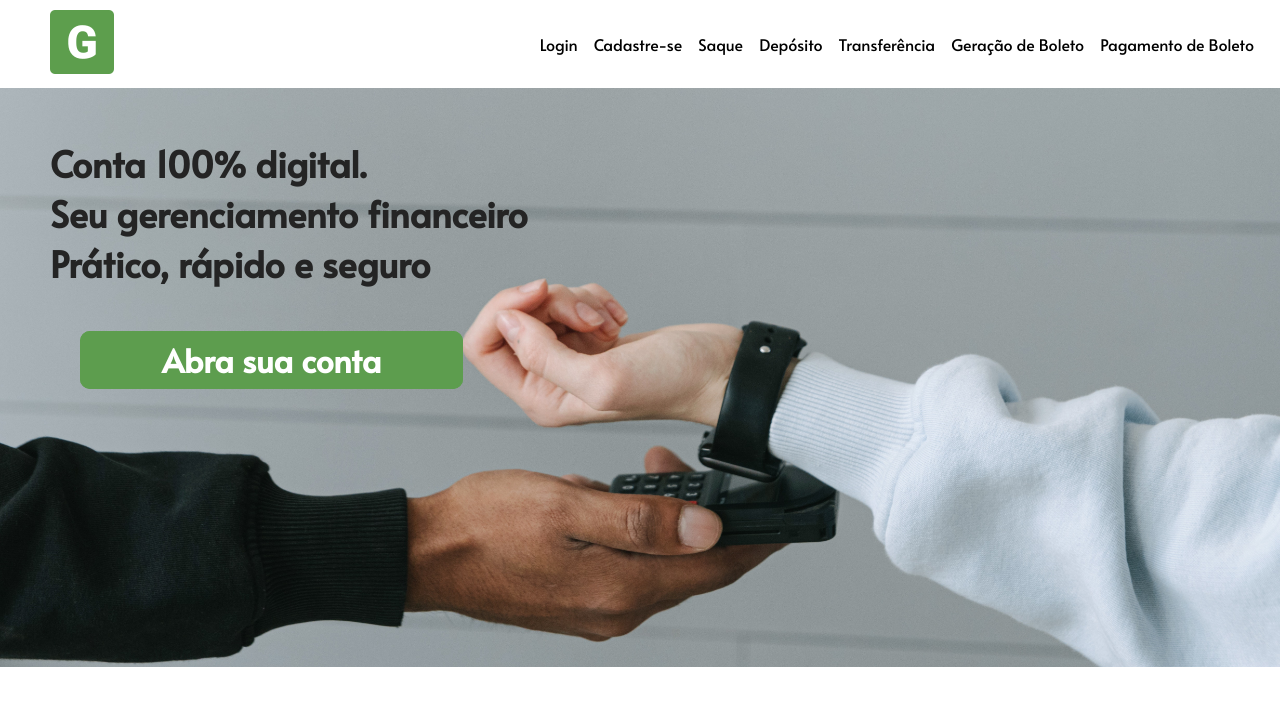
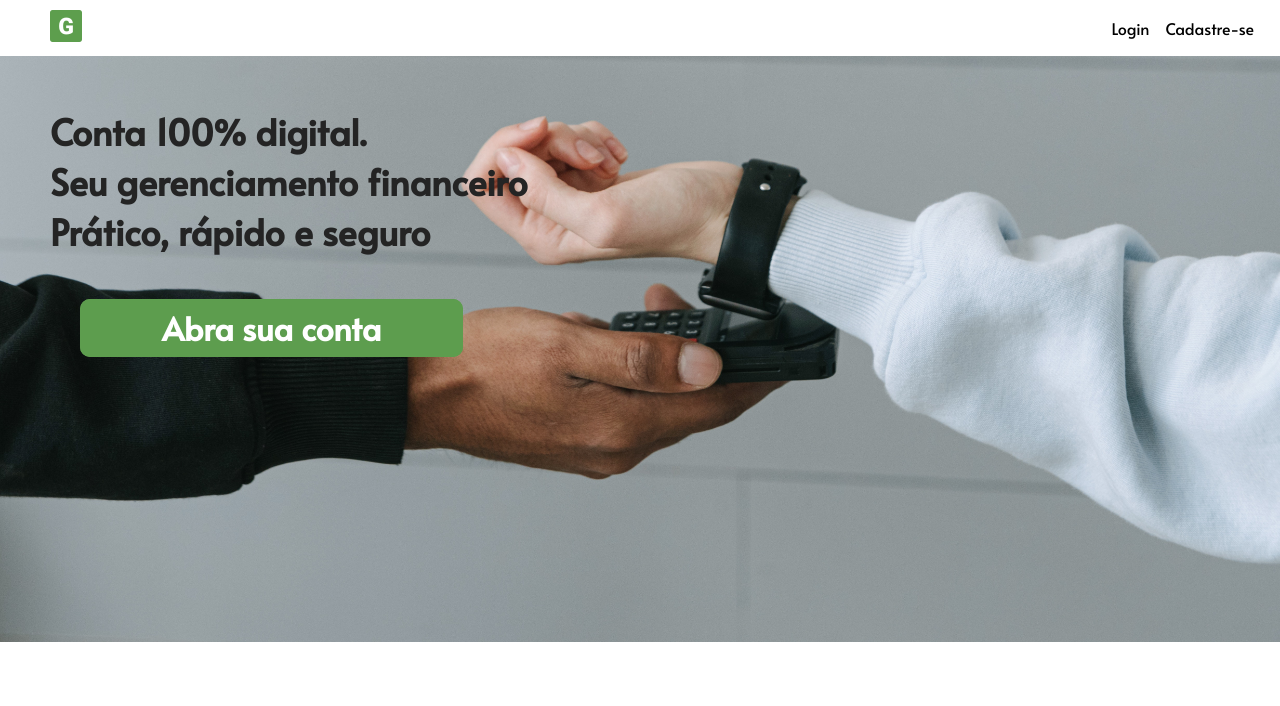
Before and after one commit to matheushnogueira/Projeto_GeneraBank, a React (Create React App) app in the folder generabank/: page / in a window 1280 px wide. Shown: the top 706 px of the page. Built offline with nearby package versions, Linux system fonts and the light colour scheme.

Commit message:
atualização projeto

```diff
--- a/generabank/public/index.html
+++ b/generabank/public/index.html
@@ -9,7 +9,7 @@
       name="description"
       content="Web site created using create-react-app"
     />
-    <link rel="GeneraBank" href="./GeneraBank-icon_1.ico" />
+    <link rel="GeneraBank" href="./Logo_24.ico" />
     <link rel="preconnect" href="https://fonts.googleapis.com">
     <link rel="preconnect" href="https://fonts.gstatic.com" crossorigin>
     <link href="https://fonts.googleapis.com/css2?family=Alata&display=swap" rel="stylesheet">
--- a/generabank/src/components/NavBar/NavBar.js
+++ b/generabank/src/components/NavBar/NavBar.js
@@ -1,24 +1,20 @@
 import React from 'react'
 import { NavLink} from 'react-router-dom'
-import './NavBar.css'
-import logo from '../../assets/Logo_64.png'
+import styles from './NavBar.module.css'
+import logo from '../../assets/Logo_32.png'
 
 const NavBar = () => {
   return (
     <>
-    <nav className='navbar'>
-        <NavLink to="/">
-            <img src={logo} alt="" />
-        </NavLink>
+    <nav className={styles.navbar}>
 
-        <ul className='list'>
-            <li className='items'><NavLink to="/login">Login</NavLink></li>
-            <li className='items'><NavLink to="/cadastro">Cadastre-se</NavLink></li>
-            <li className='items'><NavLink to="/saque">Saque</NavLink></li>
-            <li className='items'><NavLink to="/deposito">Depósito</NavLink></li>
-            <li className='items'><NavLink to="/tranferencia">Transferência</NavLink></li>
-            <li className='items'><NavLink to="/grboleto">Geração de Boleto</NavLink></li>
-            <li className='items'><NavLink to="/pgmboleto">Pagamento de Boleto</NavLink></li>
+        <div className={styles.logo}>
+          <NavLink to="/"><img src={logo} alt="" /></NavLink>
+        </div>
+
+        <ul className={styles.list}>
+            <li><NavLink to="/login">Login</NavLink></li>
+            <li><NavLink to="/cadastro">Cadastre-se</NavLink></li>
         </ul>
 
     </nav>
--- a/generabank/src/components/NavBar/NavBar.css
+++ b/generabank/src/components/NavBar/NavBar.module.css
@@ -1,6 +1,6 @@
 @import url('https://fonts.googleapis.com/css2?family=Alata&display=swap');
 
-img{
+.logo{
     margin: 10px;
     margin-left: 50px;
 }
@@ -17,15 +17,15 @@ img{
     align-items: center;
     padding-right: 10px;
 }
-.items{
+li{
     margin-right: 1em;
 }
-.items a{
+li a{
     color: black;
     text-decoration: none;
     transition: all .2s ease-in;
 }
-.items a:hover{
+li a:hover{
     color: white;
     background-color: #5d9d4e;
     padding: 10px;
--- a/generabank/src/index.css
+++ b/generabank/src/index.css
@@ -6,4 +6,10 @@
 
 body{
     max-width: 100%;
+    background-image: url(../src/assets/ImagemHome.jpg);
+    background-size: cover;
+    background-position: center;
+    background-repeat: no-repeat;
+    width: 100%;
+    height: 100%;
 }
--- a/generabank/src/pages/Cadastro/Cadastro.module.css
+++ b/generabank/src/pages/Cadastro/Cadastro.module.css
@@ -1,20 +1,10 @@
 @import url('https://fonts.googleapis.com/css2?family=Alata&display=swap');
 
-.back{
-    background-image: url(../../assets/ImagemHome.jpg);
-    background-size: cover;
-    background-position: center;
-    background-repeat: no-repeat;
-    width: 100%;
-    height: 100%;
-    display: flex;
-}
 .card{
     text-align: center;
     width: 400px;
     margin: auto;
     margin-top: 150px;
-    margin-bottom: 175px;
     border: 2px solid black;
     padding: 20px;
     border-radius: 10px;
--- a/generabank/src/pages/Cadastro/PessoaPf.module.css
+++ b/generabank/src/pages/Cadastro/PessoaPf.module.css
@@ -1,19 +1,9 @@
 @import url('https://fonts.googleapis.com/css2?family=Alata&display=swap');
 
-.back{
-    background-image: url(../../assets/ImagemHome.jpg);
-    background-size: cover;
-    background-position: center;
-    background-repeat: no-repeat;
-    width: 100%;
-    height: 100%;
-    display: flex;
-}
 .card{
     width: 400px;
     margin: auto;
-    margin-top: 20px;
-    margin-bottom: 20px;
+    margin-top: 15px;
     border: 2px solid black;
     padding: 20px;
     border-radius: 10px;
--- a/generabank/src/pages/Cadastro/PessoaPj.module.css
+++ b/generabank/src/pages/Cadastro/PessoaPj.module.css
@@ -1,14 +1,5 @@
 @import url('https://fonts.googleapis.com/css2?family=Alata&display=swap');
 
-.back{
-    background-image: url(../../assets/ImagemHome.jpg);
-    background-size: cover;
-    background-position: center;
-    background-repeat: no-repeat;
-    width: 100%;
-    height: 100%;
-    display: flex;
-}
 .card{
     width: 400px;
     margin: auto;
--- a/generabank/src/pages/Home/Home.js
+++ b/generabank/src/pages/Home/Home.js
@@ -7,14 +7,13 @@ const Home = () => {
   return (
 
       <div className={styles.card}>
+
         <div className={styles.text}>
-
           <h1>
             Conta 100% digital. <br />
             Seu gerenciamento financeiro <br />
             Prático, rápido e seguro <br />
           </h1>
-
        </div>
 
        <div className={styles.button}>
@@ -22,7 +21,6 @@ const Home = () => {
             <NavLink to="/cadastro">Abra sua conta</NavLink>
           </h1>
         </div>
-
       </div>
   )
 }
--- a/generabank/src/pages/Home/Home.module.css
+++ b/generabank/src/pages/Home/Home.module.css
@@ -1,12 +1,7 @@
 @import url('https://fonts.googleapis.com/css2?family=Alata&display=swap');
 
 .card{
-    background-image: url(../../assets/ImagemHome.jpg);
-    background-size: cover;
-    background-position: center;
-    background-repeat: no-repeat;
-    width: 100%;
-    height: 579px;
+    margin-bottom: 80px;
 }
 .text{
     display: flex;
```
Also changed, not shown: 2 other files (tests, documents, lock files or other folders).
